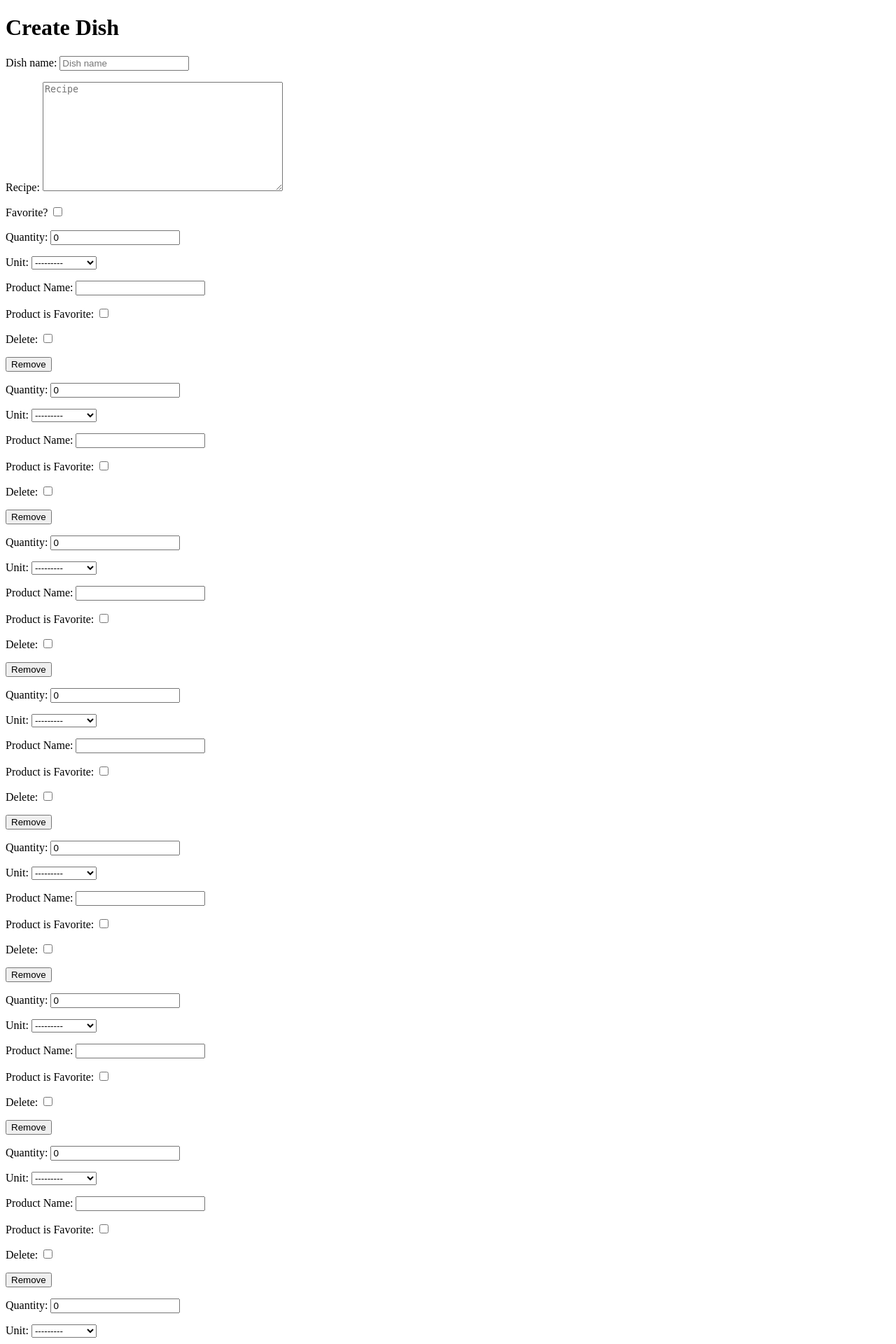
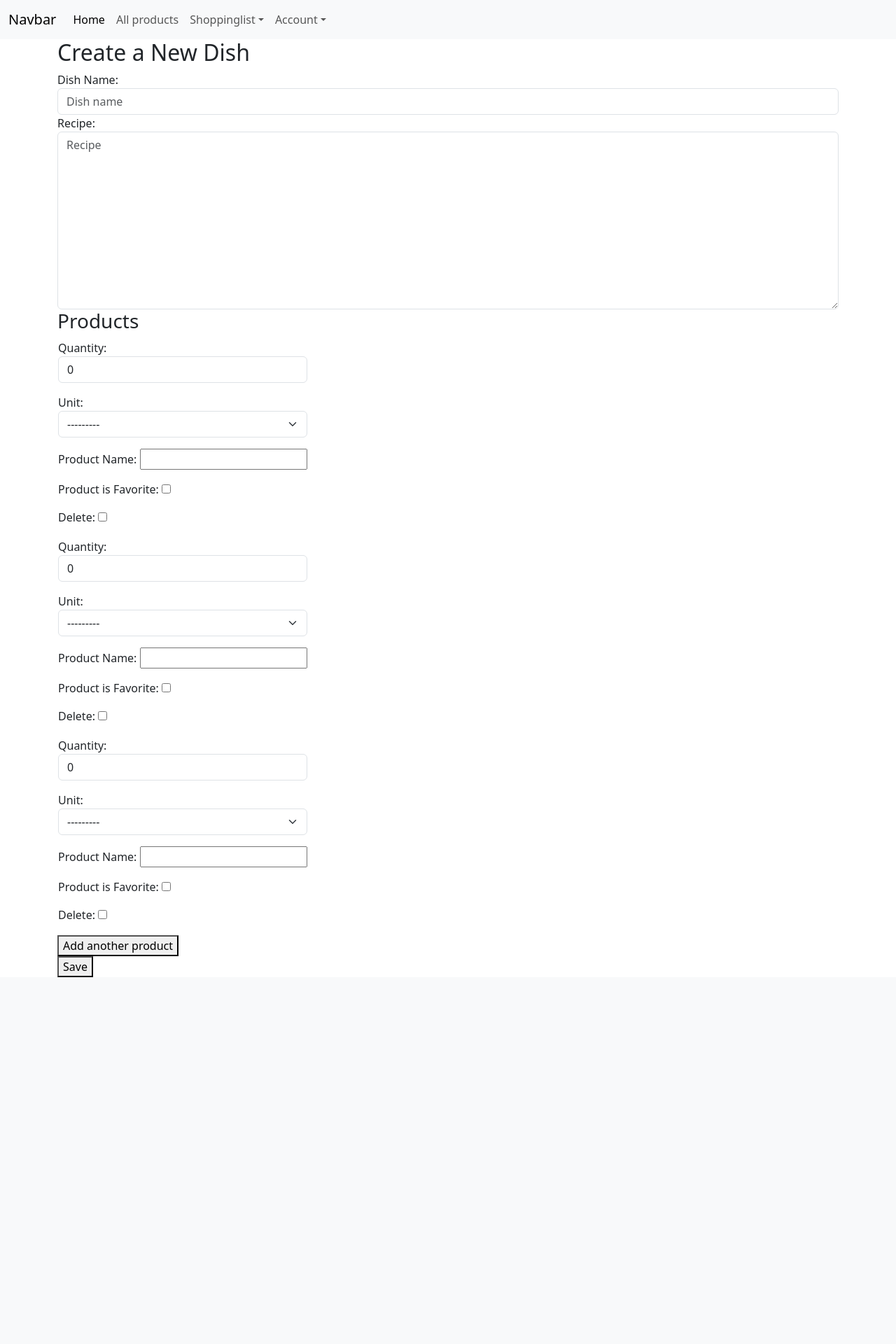
Before and after one commit to Inias94/Eindwerk_inias, a Django app: page /dish/create/ in a window 1280 px wide. Shown: the top 1920 px of the page at 70% size. After the commit the page ends 1396 px from the top, so only its background shows below. Run offline with Django 5.2, Linux system fonts and the light colour scheme; a user stored in the database is signed in; tables that the repository leaves empty hold one stand-in row (values such as "Sample post"); parts of the project's set-up code (start-up, migrations or seed data) failed here and were passed over; some libraries are stand-ins or nearby versions.

Commit message:
class based view for creating dish experinent

```diff
--- a/eindwerk/app/formsets.py
+++ b/eindwerk/app/formsets.py
@@ -7,5 +7,5 @@ from .forms import ProductDishForm
 
 # Formset for creating multiple products while creating a Dish.
 ProductDishFormSet = inlineformset_factory(
-    Dish, ProductDish, form=ProductDishForm, extra=15, can_delete=True
+    Dish, ProductDish, form=ProductDishForm, can_delete=True
 )
--- a/eindwerk/app/urls.py
+++ b/eindwerk/app/urls.py
@@ -17,9 +17,9 @@ urlpatterns = [
 
     # Dish
     path('dish/', views.DishListView.as_view(), name='dish_list'),
-    path('dish/create/', views.create_dish, name='dish_create'),
+    # path('dish/create/', views.create_dish, name='dish_create'),
     # path('add_productform_to_create_dish/', views.add_productform_to_create_dish, name='add_productform_to_create_dish'),
-    # path('dish/create/', views.DishCreateView.as_view(), name='dish_create'),
+    path('dish/create/', views.DishCreateView.as_view(), name='dish_create'),
 
 
     # Shoppinglist
--- a/eindwerk/app/views.py
+++ b/eindwerk/app/views.py
@@ -34,6 +34,7 @@ def add_productform_to_create_dish(request):
     return HttpResponse(form_html)
 
 
+
 @login_required
 def create_dish(request):
     """This function creates a new dish. A product can be created if it does not exist yet.
@@ -56,45 +57,37 @@ def create_dish(request):
         request, "dish/create.html", {"dish_form": dish_form, "formset": formset}
     )
 
-# class DishCreateView(LoginRequiredMixin, CreateView):
-#     model = Dish
-#     form_class = DishForm
-#     template_name = 'dish/create.html'
-#     success_url = reverse_lazy('your_success_url_name')
+class DishCreateView(LoginRequiredMixin, CreateView):
+    model = Dish
+    form_class = DishForm
+    template_name = 'dish/create.html'
+    success_url = reverse_lazy('your_success_url_name')
 
-#     def get_context_data(self, **kwargs):
-#         data = super().get_context_data(**kwargs)
-#         if self.request == 'POST':
-#             data['productdish_formset'] = ProductDishFormSet(self.request.POST)
-#         else:
-#             data['productdish_formset'] = ProductDishFormSet()
-#         return data
+    def get_context_data(self, **kwargs):
+        data = super().get_context_data(**kwargs)
+        if self.request.method == "POST":
+            data['formset'] = ProductDishFormSet(self.request.POST)
+        else:
+            data['formset'] = ProductDishFormSet()
+        return data
 
-#     def form_valid(self, form):
-#         data = self.get_context_data()
-#         productdish_formset = data['productdish_formset']
+    def form_valid(self, form):
+        context = self.get_context_data()
+        formset = context['formset']
+        if formset.is_valid():
+            self.object = form.save()
+            print(self.object)
+            formset.instance = self.object
+            print(formset)
+            formset.save()
+            UserDish.objects.create(user=self.request.user, dish=self.object)
+            return redirect(reverse_lazy("dish_list"))
+        else:
+            return self.form_invalid(form)
 
-#         if form.is_valid() and productdish_formset.is_valid():
-#             self.object = form.save()
-
-#             # Save each product form in the formset
-#             for productdish_form in productdish_formset:
-#                 if productdish_form.has_changed() and productdish_form.is_valid():
-#                     productdish = productdish_form.save(commit=False)
-#                     productdish.dish = self.object
-#                     productdish.save()
-
-#             # Create UserDish entry
-#             UserDish.objects.create(user=self.request.user, dish=self.object)
-
-#             # Create UserProduct entries
-#             for productdish_form in productdish_formset:
-#                 if productdish_form.instance.pk:
-#                     UserProduct.objects.get_or_create(user=self.request.user, product=productdish_form.instance.product)
-
-#             return redirect(reverse_lazy('dish_list'))
-
-#         return self.render_to_response(self.get_context_data(form=form))
+    def form_invalid(self, form):
+        context = self.get_context_data(form=form)
+        return self.render_to_response(context)
 
 
 class IndexView(TemplateView):
--- a/eindwerk/templates/dish/create.html
+++ b/eindwerk/templates/dish/create.html
@@ -1,43 +1,43 @@
-<!-- create_dish.html -->
-<!DOCTYPE html>
-<html>
-<head>
-    <title>Create Dish</title>
-    <script src="https://code.jquery.com/jquery-3.6.0.min.js"></script>
-</head>
-<body>
-    <h1>Create Dish</h1>
-    <form method="post">
+{% extends "base.html" %}
+
+{% block content %}
+  <h2>Create a New Dish</h2>
+  <form method="post" enctype="multipart/form-data">
     {% csrf_token %}
-        {{ dish_form.as_p }}
+    <div>
+      {{ form.non_field_errors }}
+      <div>
+        <label for="{{ dish_form.name.id_for_label }}">Dish Name:</label>
+        {{ form.name }}
+      </div>
+      <div>
+        <label for="{{ dish_form.recipe.id_for_label }}">Recipe:</label>
+        {{ form.recipe }}
+      </div>
+      <!-- Add more fields from DishForm here if needed -->
+    </div>
+    <h3>Products</h3>
     {{ formset.management_form }}
-        <div id="formset-container">
+    <table id="product-table">
       {% for form in formset %}
-                <div class="formset-form">
-                    {{ form.as_p }}
-                    <button type="button" class="remove-form-btn">Remove</button>
-                </div>
+        <tr class="formset-form">
+          <td>{{ form.as_p }}</td>
+        </tr>
       {% endfor %}
-        </div>
-        <button type="button" id="add-form-btn">Add Product</button>
-        <button type="submit">Create Dish</button>
+    </table>
+    <button type="button" id="add-more">Add another product</button>
+    <br>
+    <button type="submit">Save</button>
   </form>
+
   <script>
-        $(document).ready(function() {
-            var formCount = {{ formset.total_form_count }};
-            var emptyForm = '{{ formset.empty_form.as_p|escapejs }}';
-
-            $('#add-form-btn').click(function() {
-                var newForm = $(emptyForm.replace(/__prefix__/g, formCount));
-                newForm.append('<button type="button" class="remove-form-btn">Remove</button>');
-                $('#formset-container').append(newForm);
-                formCount++;
-            });
-
-            $('#formset-container').on('click', '.remove-form-btn', function() {
-                $(this).parent().remove();
-            });
+    document.getElementById('add-more').addEventListener('click', function() {
+      var formIdx = document.querySelectorAll('.formset-form').length;
+      var newForm = document.querySelector('.formset-form').cloneNode(true);
+      var regex = new RegExp('form-' + (formIdx - 1), 'g');
+      newForm.innerHTML = newForm.innerHTML.replace(regex, 'form-' + formIdx);
+      document.querySelector('table').appendChild(newForm);
+      document.querySelector('#id_form-TOTAL_FORMS').value = formIdx + 1;
     });
   </script>
-</body>
-</html>
+{% endblock %}
```
Also changed, not shown: eindwerk/templates/dish/create_beta.html (+17 -0 lines). Lines whose indentation alone changed are shown as unchanged.
